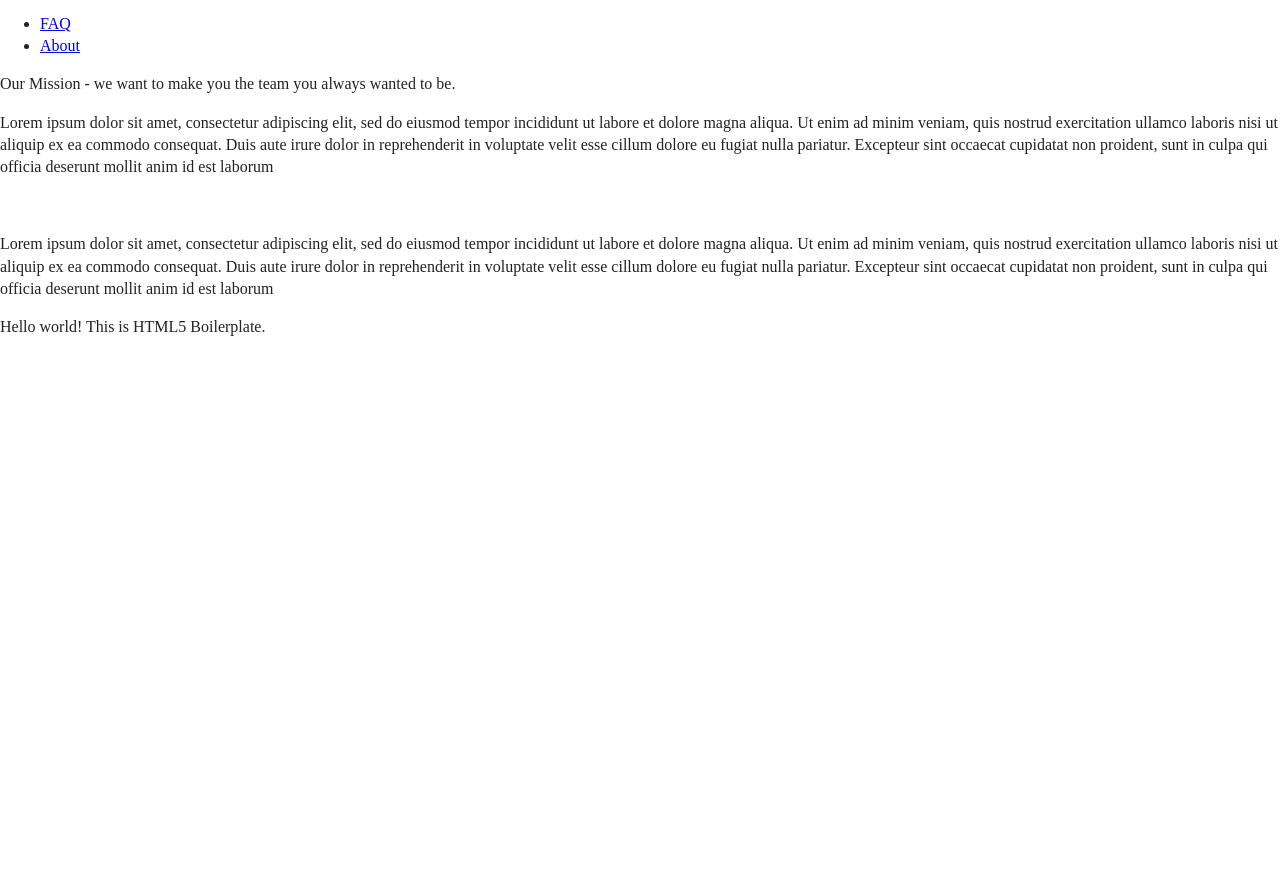
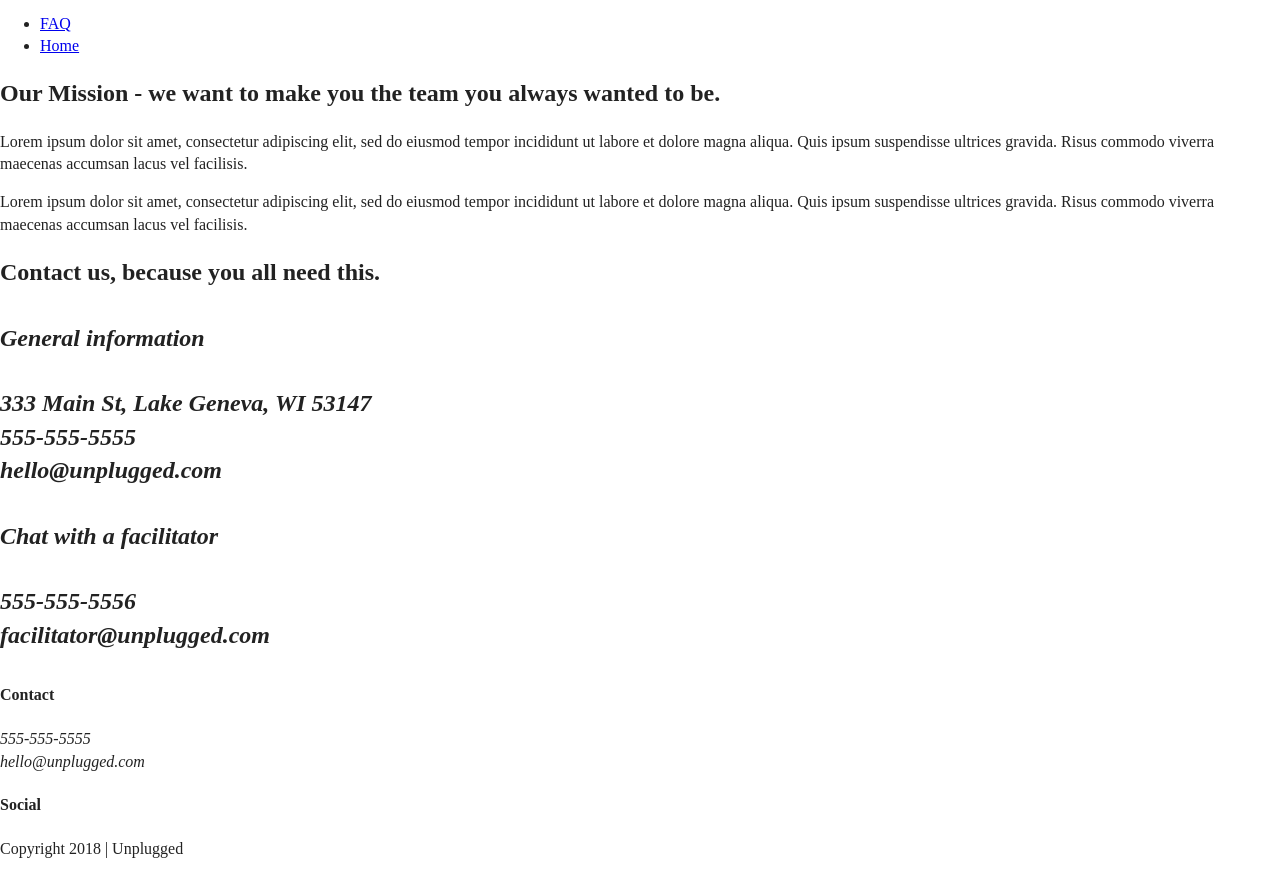
Before and after one commit to S-Porter2/unplugged-retreat-project, a website: page about/index.html in a window 1280 px wide. Shown: the part 27-903 px from the top of the page. Before the commit the page ends 800 px from the top, so only its background shows below. Drawn offline with Linux system fonts and the light colour scheme.

Commit message:
Added text and contact info to about page

```diff
--- a/about/index.html
+++ b/about/index.html
@@ -22,30 +22,104 @@
   <meta name="theme-color" content="#fafafa">
 </head>
 
+<!-- Add your site or application content here -->
+<body>
+
 <header>
   <div class="content-wrapper">
     <a href="#"><img src="" alt="unplugged logo"></a>
     <div class="header-divider"></div>
     <nav>
       <ul>
-        <li><a href="faq/index.html" target="_blank">FAQ</a></li>
-        <li><a href="about/index.html" target="_blank">About</a></li>
+        <li><a href="../faq/index.html" target="_blank">FAQ</a></li>
+        <li><a href="../index.html" target="_blank">Home</a></li>
       </ul>
     </nav>
   </div>
-  <p>Our Mission - we want to make you the team you always wanted to be.</p>
-  <p>Lorem ipsum dolor sit amet, consectetur adipiscing elit, sed do eiusmod tempor incididunt ut labore et dolore magna aliqua. Ut enim ad minim veniam, quis nostrud exercitation ullamco laboris nisi ut aliquip ex ea commodo consequat. Duis aute irure dolor in reprehenderit in voluptate velit esse cillum dolore eu fugiat nulla pariatur. Excepteur sint occaecat cupidatat non proident, sunt in culpa qui officia deserunt mollit anim id est laborum</p>
-  </br>
-  <p>Lorem ipsum dolor sit amet, consectetur adipiscing elit, sed do eiusmod tempor incididunt ut labore et dolore magna aliqua. Ut enim ad minim veniam, quis nostrud exercitation ullamco laboris nisi ut aliquip ex ea commodo consequat. Duis aute irure dolor in reprehenderit in voluptate velit esse cillum dolore eu fugiat nulla pariatur. Excepteur sint occaecat cupidatat non proident, sunt in culpa qui officia deserunt mollit anim id est laborum</p>
-</header>
+ </header>
 
+ <main>
+   <section class="mission">
+     <div class="content-wrapper">
+       <div class="mission-content">
+         <h2>Our Mission - we want to make you the team you always wanted to be.</h2>
 
-  <!-- Add your site or application content here -->
-<main>
-<body>
+         <p>Lorem ipsum dolor sit amet, consectetur adipiscing elit, sed do eiusmod tempor incididunt ut labore et
+         dolore magna aliqua. Quis ipsum suspendisse ultrices gravida. Risus commodo viverra maecenas accumsan lacus
+         vel facilisis.</p>
 
-  <!-- Add your site or application content here -->
-  <p>Hello world! This is HTML5 Boilerplate.</p>
+         <p>Lorem ipsum dolor sit amet, consectetur adipiscing elit, sed do eiusmod tempor incididunt ut labore et
+         dolore magna aliqua. Quis ipsum suspendisse ultrices gravida. Risus commodo viverra maecenas accumsan lacus
+         vel facilisis.</p>
+       </div>
+     </div> <!-- mission content wrapper ends -->
+   </section> <!-- contact-info -->
+
+   <section class="map">
+     <figure>
+     </figure>
+   </section>
+
+  <section class="contact-section">
+     <div class="content-wrapper">
+       <h2>Contact us, because you all need this.<h2>
+       <address class="contact-content">
+         <div>
+           <h4>General information<h4>
+
+           <p>
+             333 Main St, Lake Geneva, WI 53147</br>
+             555-555-5555</br>
+             hello@unplugged.com
+           </p>
+         </div>
+
+         <div>
+           <h4>Chat with a facilitator<h4>
+           <p>
+             555-555-5556</br>
+             facilitator@unplugged.com
+           </p>
+         </div>
+        </address> <!-- contact-content div ends -->
+     </div> <!-- contact content wrapper ends -->
+  </section>
+</main> <!-- main wrapper -->
+
+<footer>
+  <div class="content-wrapper">
+    <div class="footer-content">
+      <div class="contact">
+        <h4>Contact</h4>
+        <address>
+          <p>
+            555-555-5555<br>
+            hello@unplugged.com
+          </p>
+        </address>
+      </div>
+      <div class="social">
+        <h4>Social</h4>
+        <div class="social-icons">
+          <p>
+            <a href="https://www.facebook.com/Skillcrush/" target="_blank"></a>
+          </p>
+          <p>
+            <a href="https://twitter.com/Skillcrush" target="_blank"></a>
+          </p>
+          <p>
+            <a href="https://www.instagram.com/skillcrush/" target="_blank"></a>
+          </p>
+        </div>
+      </div>
+    </div> <!-- footer content ends -->
+  </div>
+  <!--footer content-wrapper ends-->
+  <div class="copyright">
+    <p>Copyright 2018 | Unplugged</p>
+  </div>
+</footer>
+
   <script src="../js/vendor/modernizr-3.11.2.min.js"></script>
   <script src="../js/plugins.js"></script>
   <script src="../js/main.js"></script>
```
